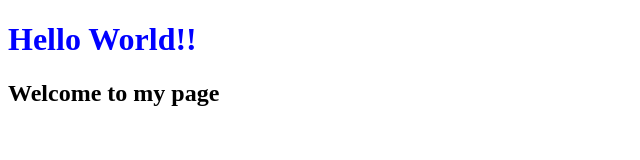
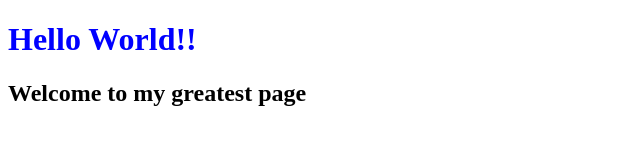
Before and after one commit to nonnhjleno/git-test, a plain HTML site: page index.html in a window 1280 px wide. Shown: the whole page, without its empty margins (0-640 px from the left). Drawn offline with Linux system fonts and the light colour scheme.

Commit message:
greatestを追加。

```diff
--- a/index.html
+++ b/index.html
@@ -12,6 +12,6 @@
 </head>
 <body>
     <h1>Hello World!!</h1>
-    <h2>Welcome to my page</h2>
+    <h2>Welcome to my greatest page</h2>
 </body>
 </html>
```
